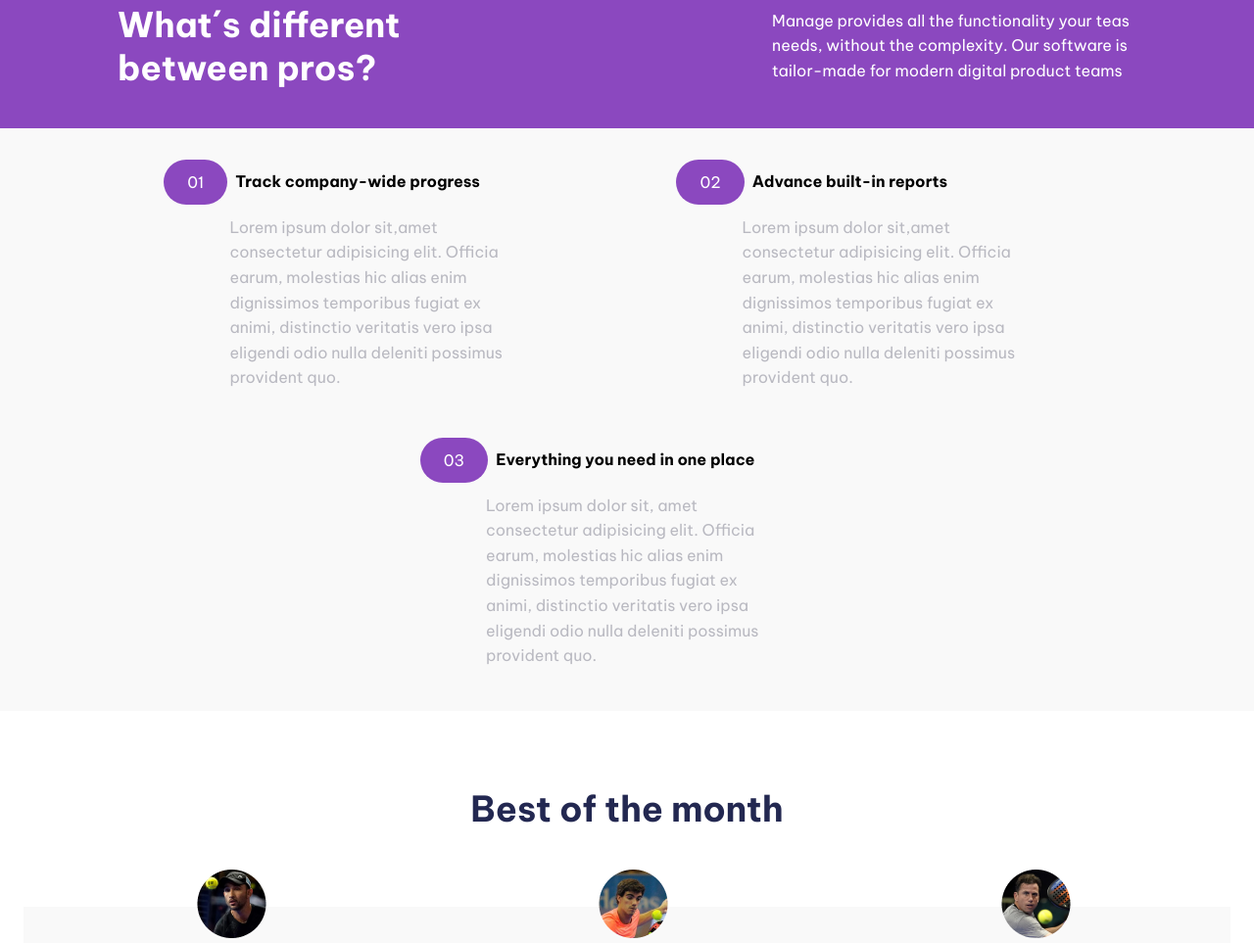
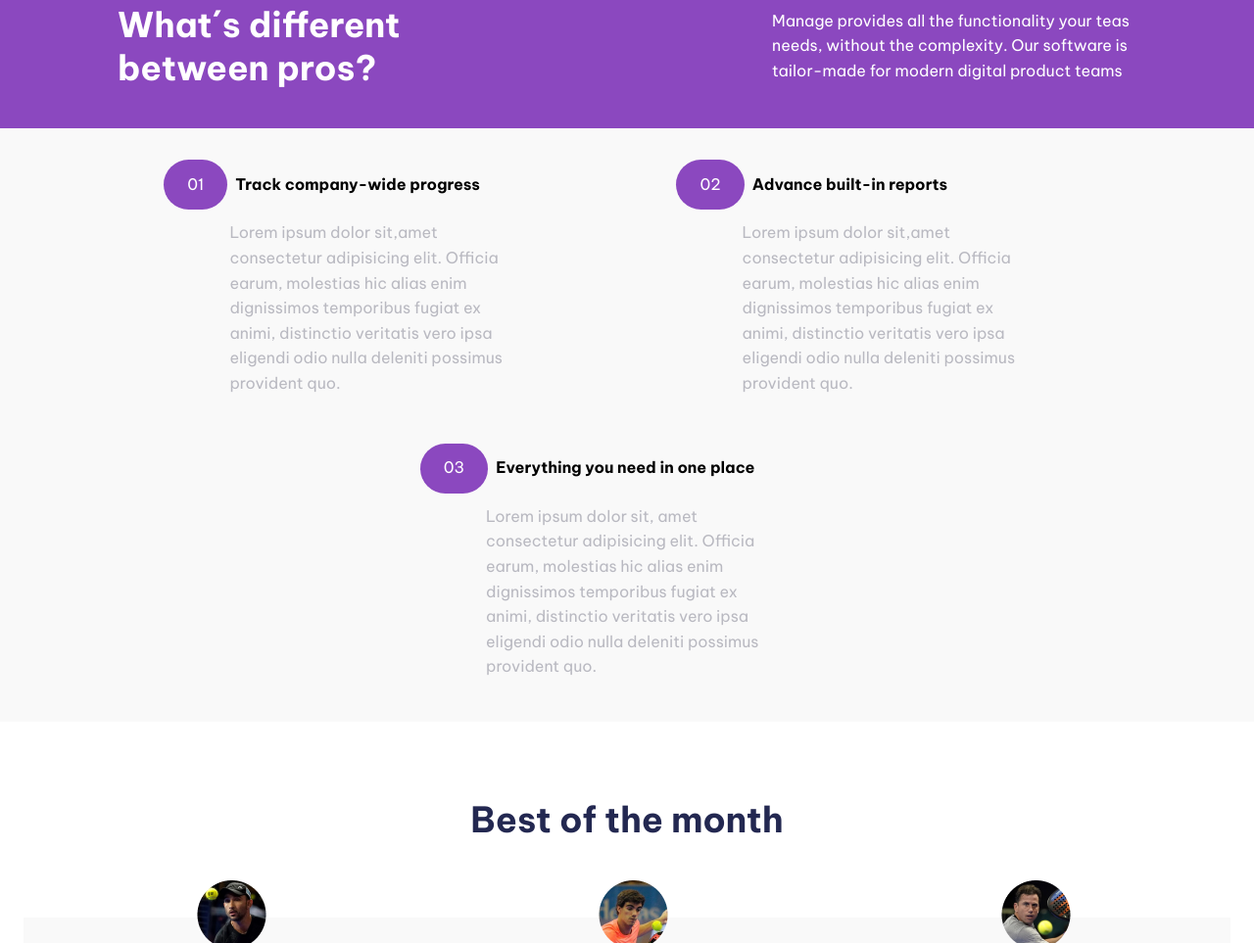
Before and after one commit to jorge4812h/Landing-Page-Sportit, a plain HTML site: page index.html in a window 1280 px wide. Shown: the part 791-1754 px from the top of the page at 98% size. Drawn offline with Linux system fonts and the light colour scheme.

Commit message:
Reemplazo input en pro-card por span

```diff
--- a/index.html
+++ b/index.html
@@ -44,20 +44,20 @@
             </div>
                 <div class="pro-middle-container">
                     <div class="pro-card">
-                        <p class="pro-middle-title"><input type="submit" value="01" class="mini-button">Track company-wide progress</p>
+                        <p class="pro-middle-title"><span class="mini-button">01</span>Track company-wide progress</p>
                         <div class="pro-middle-text">
                             <p class="prueba-pseudoelemento">Lorem ipsum dolor sit,</p>
                         </div>
                     </div>
                     <div class="pro-card">
-                        <p class="pro-middle-title"><input type="submit" value="02" class="mini-button">Advance built-in reports</p>
+                        <p class="pro-middle-title"><span class="mini-button">02</span>Advance built-in reports</p>
                         <div class="pro-middle-text">
                             <p class="prueba-pseudoelemento">Lorem ipsum dolor sit,</p>
                         </div>
                     </div>
 
                     <div class="pro-card">
-                        <p class="pro-middle-title"><input type="submit" value="03" class="mini-button">Everything you need in one place</p>
+                        <p class="pro-middle-title"><span class="mini-button">03</span>Everything you need in one place</p>
                         <div class="pro-middle-text">
                             <p>Lorem ipsum dolor sit, amet consectetur adipisicing elit. Officia earum, molestias hic alias enim dignissimos temporibus fugiat ex animi, distinctio veritatis vero ipsa eligendi odio nulla deleniti possimus provident quo.</p>
                         </div>
--- a/styles.css
+++ b/styles.css
@@ -73,11 +73,11 @@ main{
 
 }
 
-.button, .minihero-button, .mini-button{
+.button, .minihero-button{
     transition: 1s all;
 }
 
-.button:hover,.mini-button:hover , .minihero-button:hover{
+.button:hover,.minihero-button:hover{
     transform: scale(1.1);
 
 }
@@ -123,6 +123,7 @@ main{
 .mini-button{
     border-radius: 1.8rem;
     padding: 0.8rem 1.5rem;
+    font-weight: 400;
 }
 
 .pro-middle-title{
```
